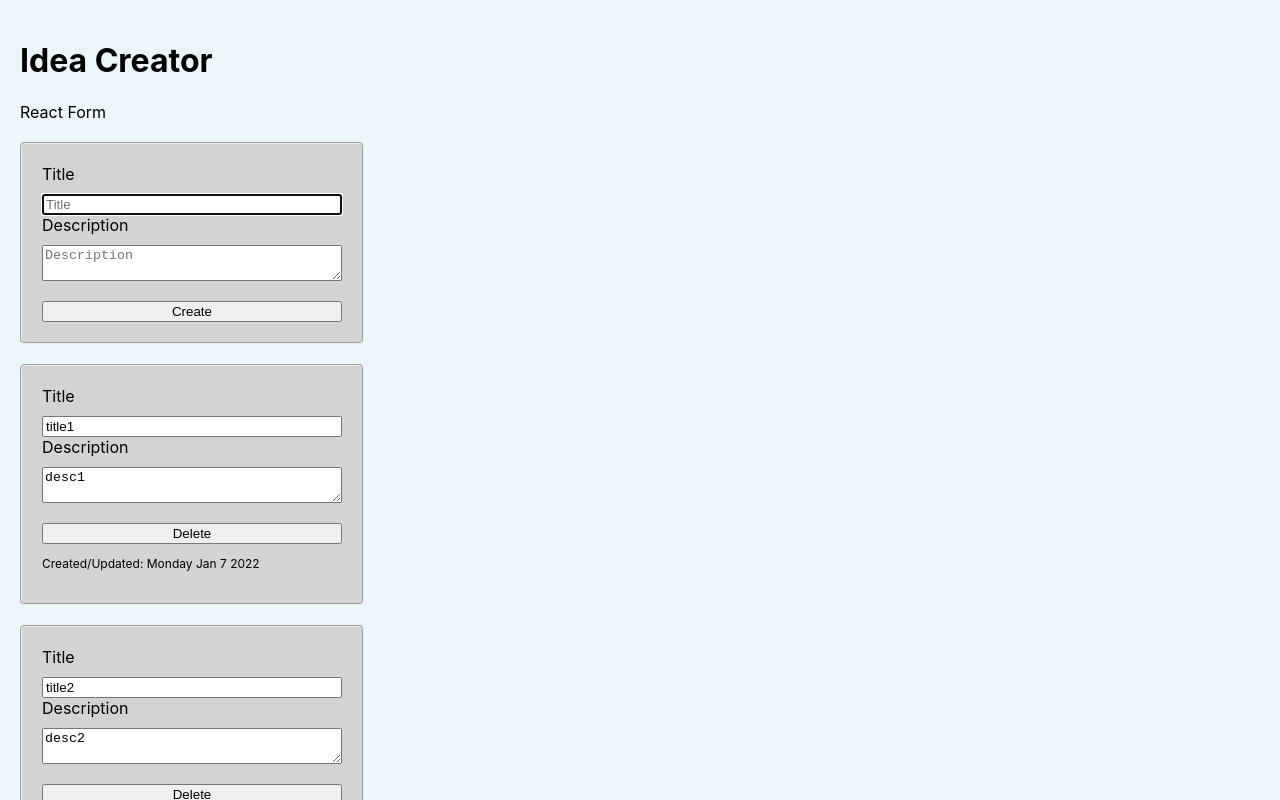
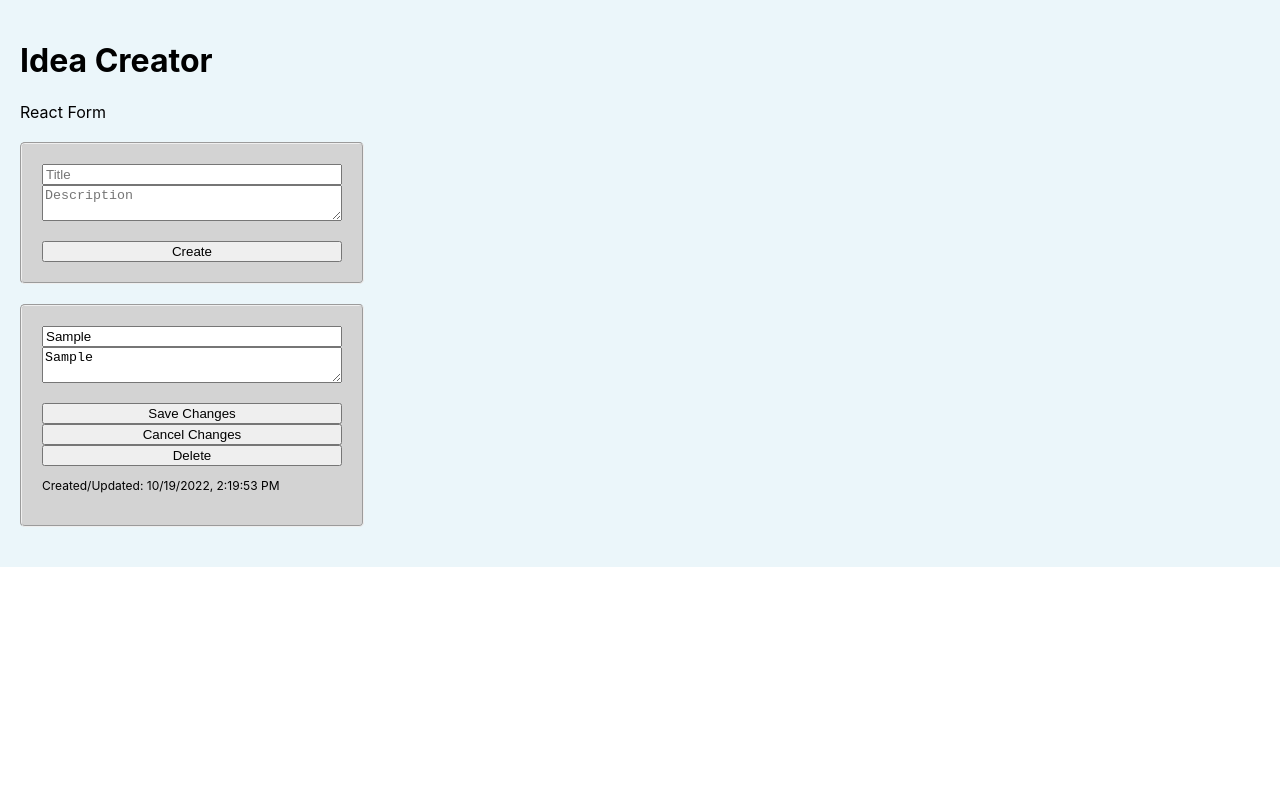
Before and after one commit to kammanz/idea-creator, a React (Create React App) app: page / in a window 1280 px wide. Both pictures are taken after typing "Sample", "Sample" into the empty fields and a click on the button "Create". Shown: the top 800 px of the page. Built offline with nearby package versions, Linux system fonts and the light colour scheme.

Commit message:
added cancel changes button

```diff
--- a/src/components/ReactForm.js
+++ b/src/components/ReactForm.js
@@ -3,31 +3,12 @@ import { useForm } from 'react-hook-form';
 import styles from './Card.module.css';
 
 const ReactForm = () => {
-  const [ideas, setIdeas] = useState([
-    {
-      id: 1,
-      title: 'title1',
-      description: 'desc1',
-      date: { numeral: 123, currentDate: 'Monday Jan 7 2022' },
-    },
-    {
-      id: 2,
-      title: 'title2',
-      description: 'desc2',
-      date: { numeral: 123, currentDate: 'Tues Jan 8 2022' },
-    },
-    {
-      id: 3,
-      title: 'title3',
-      description: 'desc3',
-      date: { numeral: 125, currentDate: 'Wed Jan 9 2022' },
-    },
-  ]);
+  const [ideas, setIdeas] = useState([]);
 
   const { register, handleSubmit, watch, setFocus, reset } = useForm();
 
   useEffect(() => {
-    setFocus('title');
+    // setFocus('title');
   }, [ideas]);
 
   let dateObject = () => {
@@ -58,21 +39,41 @@ const ReactForm = () => {
     setIdeas(filteredArray);
   };
 
+  const handleBlur = (e, id) => {
+    setIdeas((ideas) =>
+      ideas.map((idea) =>
+        id === idea.id ? (idea = { ...idea, date: dateObject() }) : idea
+      )
+    );
+  };
+
+  const handleSaveClick = (e, id) => {
+    setIdeas((ideas) =>
+      ideas.map((idea) =>
+        id === idea.id ? (idea = { ...idea, date: dateObject() }) : idea
+      )
+    );
+  };
+
+  const handleCancelChanges = (e, id) => {
+    reset();
+  };
+
   const List = () => {
     console.log('list ran');
 
     return (
       <form onSubmit={handleSubmit(submitList)}>
         <fieldset className={styles.card}>
-          <label>Title</label>
           <input
+            required
             name="title"
             placeholder="Title"
             defaultValue={''}
             {...register('title')}
           />
-          <label>Description</label>
           <textarea
+            required
             placeholder="Description"
             maxLength={140}
             defaultValue={''}
@@ -82,20 +83,34 @@ const ReactForm = () => {
         {ideas.map((idea) => {
           let { id, title, description } = idea;
           return (
-            <fieldset className={styles.card} key={id}>
-              <label>Title</label>
+            <fieldset
+              className={styles.card}
+              key={id}
+              // onBlur={(e) => handleBlur(e, id)}
+            >
               <input
+                required
                 name="title"
                 placeholder="Title"
                 defaultValue={title}
                 {...register(title)}
+                // onBlur={(e) => handleBlur(e, id)}
               />
-              <label>Description</label>
               <textarea
+                required
+                name="description"
                 placeholder="Description"
                 maxLength={140}
                 defaultValue={description}
-                {...register(description)}></textarea>
+                {...register(description)}
+                // onBlur={(e) => handleBlur(e, id)}
+              ></textarea>
+              <button onClick={(e) => handleSaveClick(e, id)}>
+                Save Changes
+              </button>
+              <button onClick={(e) => handleCancelChanges(e, id)}>
+                Cancel Changes
+              </button>
               <button onClick={(e) => handleClick(e, id)}>Delete</button>
               <p>Created/Updated: {idea.date.currentDate}</p>
             </fieldset>
```
